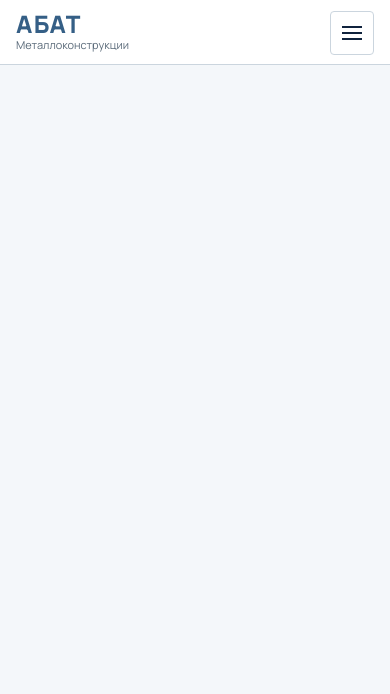
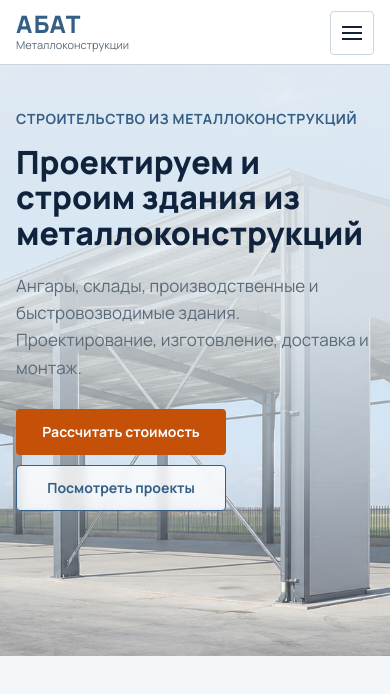
Before and after one commit to Piertotum1ocomotor/abat-site, a Next.js app: page / in a window 390 px wide. Shown: the top 694 px of the page. Built offline with nearby package versions, Linux system fonts and the light colour scheme.

Commit message:
feat: add responsive homepage hero

```diff
--- a/src/app/page.tsx
+++ b/src/app/page.tsx
@@ -1,10 +1,15 @@
 import { Header } from "@/components/layout/Header";
+import { Hero } from "@/components/sections/Hero";
+import { heroContent } from "@/content/home";
 
 export default function HomePage() {
   return (
     <>
       <Header />
-      <main />
+
+      <main>
+        <Hero content={heroContent} />
+      </main>
     </>
   );
 }
--- /dev/null
+++ b/src/components/sections/Hero.module.css
@@ -0,0 +1,274 @@
+.hero {
+  width: 100%;
+  overflow: clip;
+  background: var(--color-background);
+}
+
+.banner {
+  position: relative;
+  width: 100%;
+  min-width: 0;
+  min-height: clamp(560px, 64svh, 680px);
+  display: flex;
+  overflow: hidden;
+  isolation: isolate;
+  background: var(--color-surface-muted);
+}
+
+.withoutImage {
+  min-height: auto;
+}
+
+.image {
+  z-index: 0;
+  object-fit: cover;
+  object-position: 60% center;
+}
+
+/*
+ * Полноразмерный стально-голубой слой:
+ * начинается от левого края баннера,
+ * занимает всю высоту и плавно исчезает справа.
+ */
+.overlay {
+  position: absolute;
+  inset: 0;
+  z-index: 1;
+  pointer-events: none;
+  background: linear-gradient(
+    90deg,
+    rgb(238 244 248 / 96%) 0%,
+    rgb(238 244 248 / 94%) 20%,
+    rgb(238 244 248 / 88%) 31%,
+    rgb(238 244 248 / 74%) 40%,
+    rgb(238 244 248 / 54%) 48%,
+    rgb(238 244 248 / 34%) 56%,
+    rgb(238 244 248 / 17%) 64%,
+    rgb(238 244 248 / 6%) 72%,
+    rgb(238 244 248 / 0%) 80%
+  );
+}
+
+.contentContainer {
+  position: relative;
+  z-index: 2;
+  min-height: inherit;
+  display: flex;
+  align-items: center;
+}
+
+.content {
+  width: min(100%, 700px);
+  min-width: 0;
+  padding-block: clamp(56px, 7vw, 88px);
+}
+
+.eyebrow {
+  margin: 0 0 16px;
+  color: var(--color-secondary);
+  font-size: 14px;
+  font-weight: 700;
+  line-height: 1.4;
+  letter-spacing: 0.04em;
+  text-transform: uppercase;
+}
+
+.title {
+  max-width: 680px;
+  margin: 0;
+  color: var(--color-text);
+  font-size: clamp(32px, calc(2.2vw + 14px), 44px);
+  font-weight: 800;
+  line-height: 1.12;
+  text-wrap: balance;
+}
+
+.description {
+  max-width: 640px;
+  margin: 24px 0 0;
+  color: var(--color-text-muted);
+  font-size: clamp(17px, 1.4vw, 20px);
+  line-height: 1.6;
+}
+
+.actions {
+  margin-top: 32px;
+  display: flex;
+  flex-wrap: wrap;
+  gap: 12px;
+}
+
+.primaryAction,
+.secondaryAction {
+  width: 220px;
+  min-height: 52px;
+  padding: 0 16px;
+  display: inline-flex;
+  align-items: center;
+  justify-content: center;
+  flex: 0 0 auto;
+  border-radius: var(--radius-button);
+  font-size: 15px;
+  font-weight: 700;
+  line-height: 1.25;
+  text-align: center;
+  transition:
+    background-color var(--motion-fast) var(--motion-easing),
+    border-color var(--motion-fast) var(--motion-easing),
+    color var(--motion-fast) var(--motion-easing);
+}
+
+.primaryAction {
+  background: var(--color-primary);
+  color: var(--color-on-primary);
+}
+
+.primaryAction:hover {
+  background: var(--color-primary-hover);
+}
+
+.primaryAction:active {
+  background: var(--color-primary-active);
+}
+
+.secondaryAction {
+  background: rgb(255 255 255 / 78%);
+  color: var(--color-secondary);
+  border: 1px solid var(--color-secondary);
+  backdrop-filter: blur(4px);
+}
+
+.secondaryAction:hover {
+  background: var(--color-secondary-soft);
+  border-color: var(--color-secondary-hover);
+  color: var(--color-secondary-hover);
+}
+
+/* Описание немного контрастнее от планшета и выше */
+
+@media (min-width: 768px) {
+  .description {
+    color: color-mix(in srgb, var(--color-text) 45%, var(--color-text-muted));
+  }
+}
+
+/* Планшеты и компактные desktop-экраны */
+
+@media (min-width: 768px) and (max-width: 1199px) {
+  .banner {
+    min-height: clamp(470px, 54svh, 540px);
+  }
+
+  .image {
+    object-position: 64% center;
+  }
+
+  .overlay {
+    background: linear-gradient(
+      90deg,
+      rgb(238 244 248 / 97%) 0%,
+      rgb(238 244 248 / 95%) 28%,
+      rgb(238 244 248 / 91%) 42%,
+      rgb(238 244 248 / 82%) 53%,
+      rgb(238 244 248 / 66%) 63%,
+      rgb(238 244 248 / 46%) 72%,
+      rgb(238 244 248 / 26%) 81%,
+      rgb(238 244 248 / 10%) 90%,
+      rgb(238 244 248 / 0%) 100%
+    );
+  }
+
+  .content {
+    width: min(100%, 640px);
+    padding-block: 52px;
+  }
+
+  .primaryAction,
+  .secondaryAction {
+    width: 220px;
+    min-height: 50px;
+  }
+}
+
+/* Телефоны */
+
+@media (max-width: 767px) {
+  .banner {
+    min-height: clamp(540px, 70svh, 620px);
+  }
+
+  .image {
+    object-position: 68% 28%;
+    transform: scale(1.12);
+    transform-origin: 68% 28%;
+  }
+
+  /*
+   * На мобильных сохраняем прежнюю вертикальную форму градиента,
+   * но используем тот же стально-голубой цвет.
+   */
+  .overlay {
+    background: linear-gradient(
+      180deg,
+      rgb(238 244 248 / 90%) 0%,
+      rgb(238 244 248 / 80%) 42%,
+      rgb(238 244 248 / 48%) 68%,
+      rgb(238 244 248 / 10%) 92%,
+      rgb(238 244 248 / 0%) 100%
+    );
+  }
+
+  .contentContainer {
+    align-items: flex-start;
+  }
+
+  .content {
+    width: 100%;
+    padding-block: 44px 52px;
+  }
+
+  .description {
+    margin-top: 20px;
+  }
+
+  .actions {
+    margin-top: 28px;
+    gap: 10px;
+  }
+}
+
+/* Средние мобильные экраны */
+
+@media (min-width: 480px) and (max-width: 767px) {
+  .primaryAction,
+  .secondaryAction {
+    width: 208px;
+    min-height: 48px;
+    padding-inline: 12px;
+    font-size: 14px;
+  }
+}
+
+/* Узкие мобильные экраны */
+
+@media (max-width: 479px) {
+  .actions {
+    flex-direction: column;
+    align-items: flex-start;
+  }
+
+  .primaryAction,
+  .secondaryAction {
+    width: 210px;
+    min-height: 46px;
+    padding-inline: 12px;
+    font-size: 14px;
+  }
+}
+
+@media (prefers-reduced-motion: reduce) {
+  .primaryAction,
+  .secondaryAction {
+    transition: none;
+  }
+}
--- /dev/null
+++ b/src/components/sections/Hero.tsx
@@ -0,0 +1,69 @@
+import Image from "next/image";
+import Link from "next/link";
+
+import type { HeroContent } from "@/types/home";
+
+import styles from "./Hero.module.css";
+
+type HeroProps = {
+  content: HeroContent;
+};
+
+export function Hero({ content }: HeroProps) {
+  const bannerClassName = content.image
+    ? styles.banner
+    : `${styles.banner} ${styles.withoutImage}`;
+
+  return (
+    <section className={styles.hero} aria-labelledby="hero-title">
+      <div className={bannerClassName}>
+        {content.image ? (
+          <>
+            <Image
+              src={content.image.src}
+              alt={content.image.alt}
+              fill
+              sizes="100vw"
+              className={styles.image}
+              priority
+            />
+
+            <div className={styles.overlay} aria-hidden="true" />
+          </>
+        ) : null}
+
+        <div className={`container ${styles.contentContainer}`}>
+          <div className={styles.content}>
+            {content.eyebrow ? (
+              <p className={styles.eyebrow}>{content.eyebrow}</p>
+            ) : null}
+
+            <h1 id="hero-title" className={styles.title}>
+              {content.title}
+            </h1>
+
+            <p className={styles.description}>{content.description}</p>
+
+            <div className={styles.actions}>
+              <Link
+                href={content.primaryAction.href}
+                className={styles.primaryAction}
+              >
+                {content.primaryAction.label}
+              </Link>
+
+              {content.secondaryAction ? (
+                <Link
+                  href={content.secondaryAction.href}
+                  className={styles.secondaryAction}
+                >
+                  {content.secondaryAction.label}
+                </Link>
+              ) : null}
+            </div>
+          </div>
+        </div>
+      </div>
+    </section>
+  );
+}
--- /dev/null
+++ b/src/content/home.ts
@@ -0,0 +1,27 @@
+import type { HeroContent } from "@/types/home";
+
+export const heroContent = {
+  eyebrow: "Строительство из металлоконструкций",
+
+  title: "Проектируем и строим здания из металлоконструкций",
+
+  description:
+    "Ангары, склады, производственные и быстровозводимые здания. Проектирование, изготовление, доставка и монтаж.",
+
+  primaryAction: {
+    label: "Рассчитать стоимость",
+    href: "/#cost-estimate",
+  },
+
+  secondaryAction: {
+    label: "Посмотреть проекты",
+    href: "/proekty",
+  },
+
+  image: {
+    src: "/images/hero/hero-building-v2.jpg",
+    alt: "Промышленное здание из металлоконструкций",
+    width: 1672,
+    height: 941,
+  },
+} satisfies HeroContent;
--- /dev/null
+++ b/src/types/home.ts
@@ -0,0 +1,10 @@
+import type { MediaAsset, SiteAction } from "@/types/site";
+
+export type HeroContent = {
+  eyebrow?: string;
+  title: string;
+  description: string;
+  primaryAction: SiteAction;
+  secondaryAction?: SiteAction;
+  image: MediaAsset | null;
+};
```
Also changed, not shown: public/images/hero/hero-building-v2.jpg (added).
